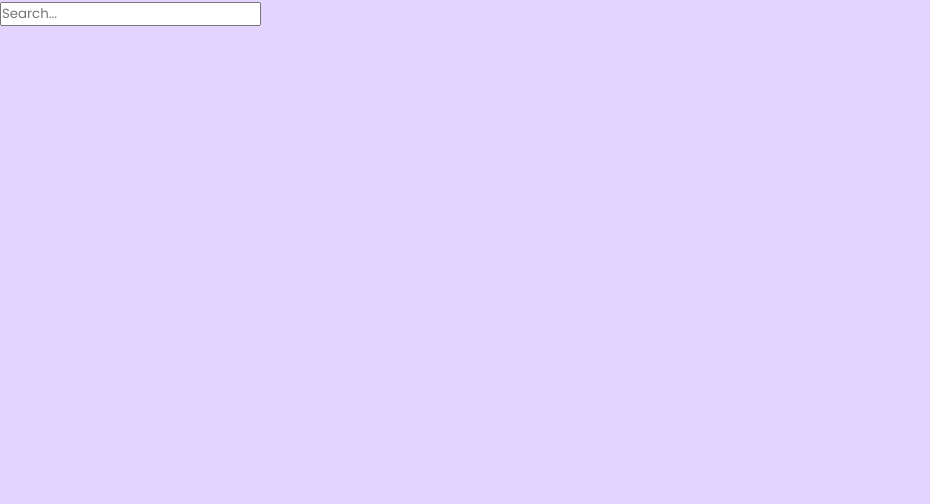
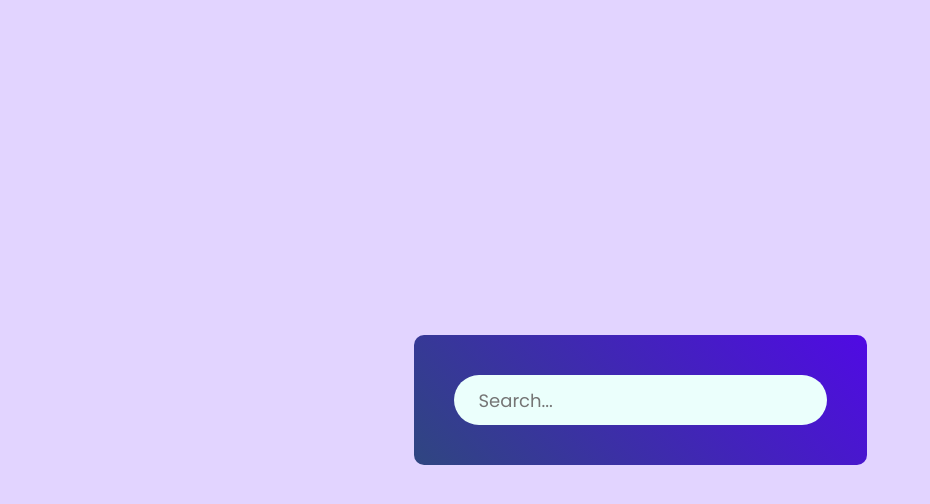
Before and after one commit to aakarsh27/weather-app, a React (Vite) app: page / in a window 1280 px wide. Shown: the top 504 px of the page, without its empty margins (0-930 px from the left). Built offline with nearby package versions, Linux system fonts and the light colour scheme.

Commit message:
css for search bar and logo

```diff
--- a/src/components/Weather.css
+++ b/src/components/Weather.css
@@ -0,0 +1,33 @@
+.weather{
+    place-self: center;
+    padding: 40px;
+    border-radius: 10px;
+    background-image: linear-gradient(45deg, #2f4680, #500ae4);
+    display: flex;
+    flex-direction: column;
+    align-items: center;
+}
+
+.search-bar{
+    display: flex;
+    align-items: center;
+    gap: 12px;
+}
+
+.search-bar input{
+    height: 50px;
+    border: none;
+    outline: none;
+    border-radius: 50px;
+    padding-left: 25px;
+    color: #626262;
+    background: #ebfffc;
+    font-size: 18px;
+}
+.search-bar img{
+    width: 50px;
+    padding: 15px;
+    border-radius: 50%;
+    background: #ebfffc;
+    cursor: pointer;
+}
```
